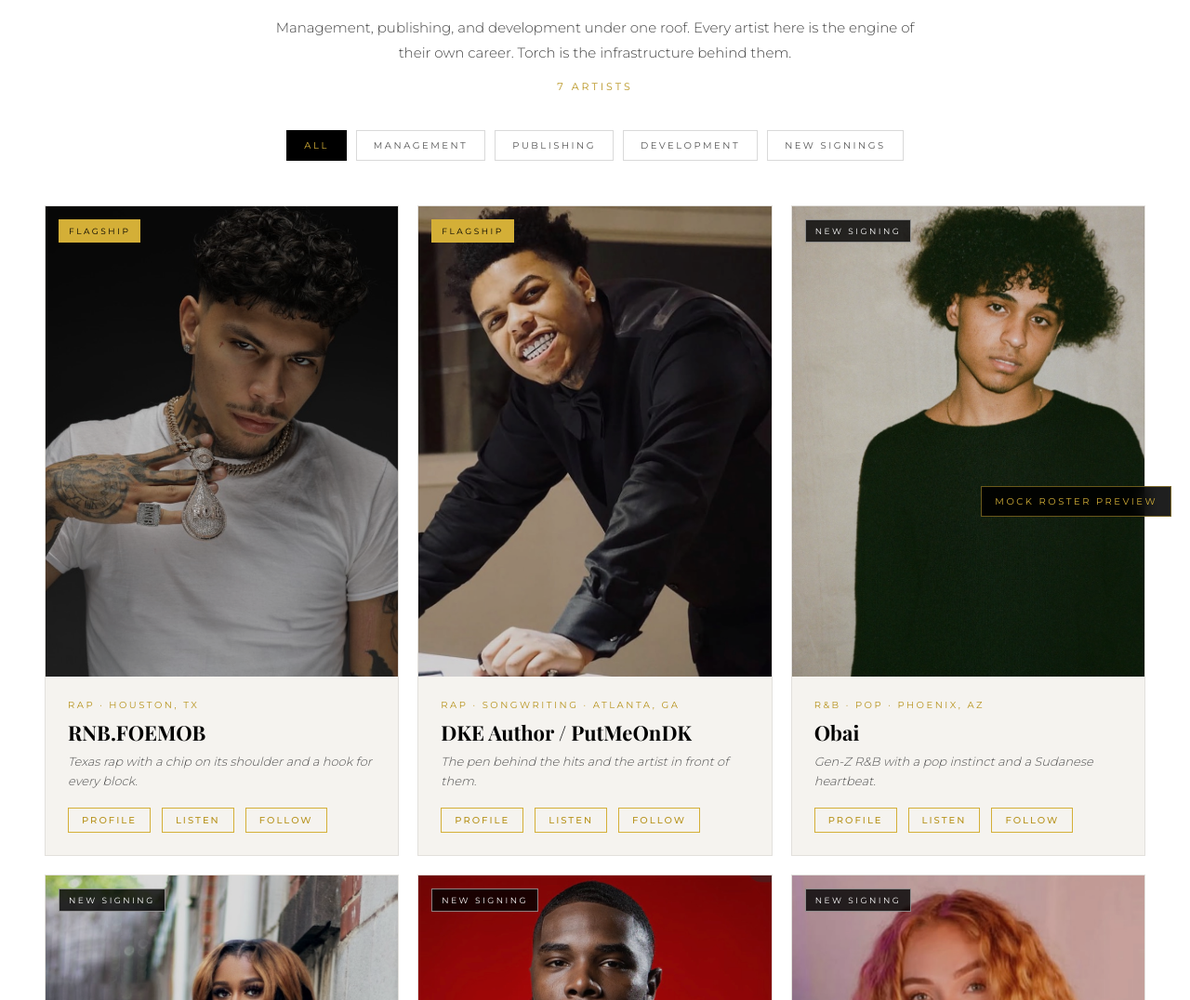
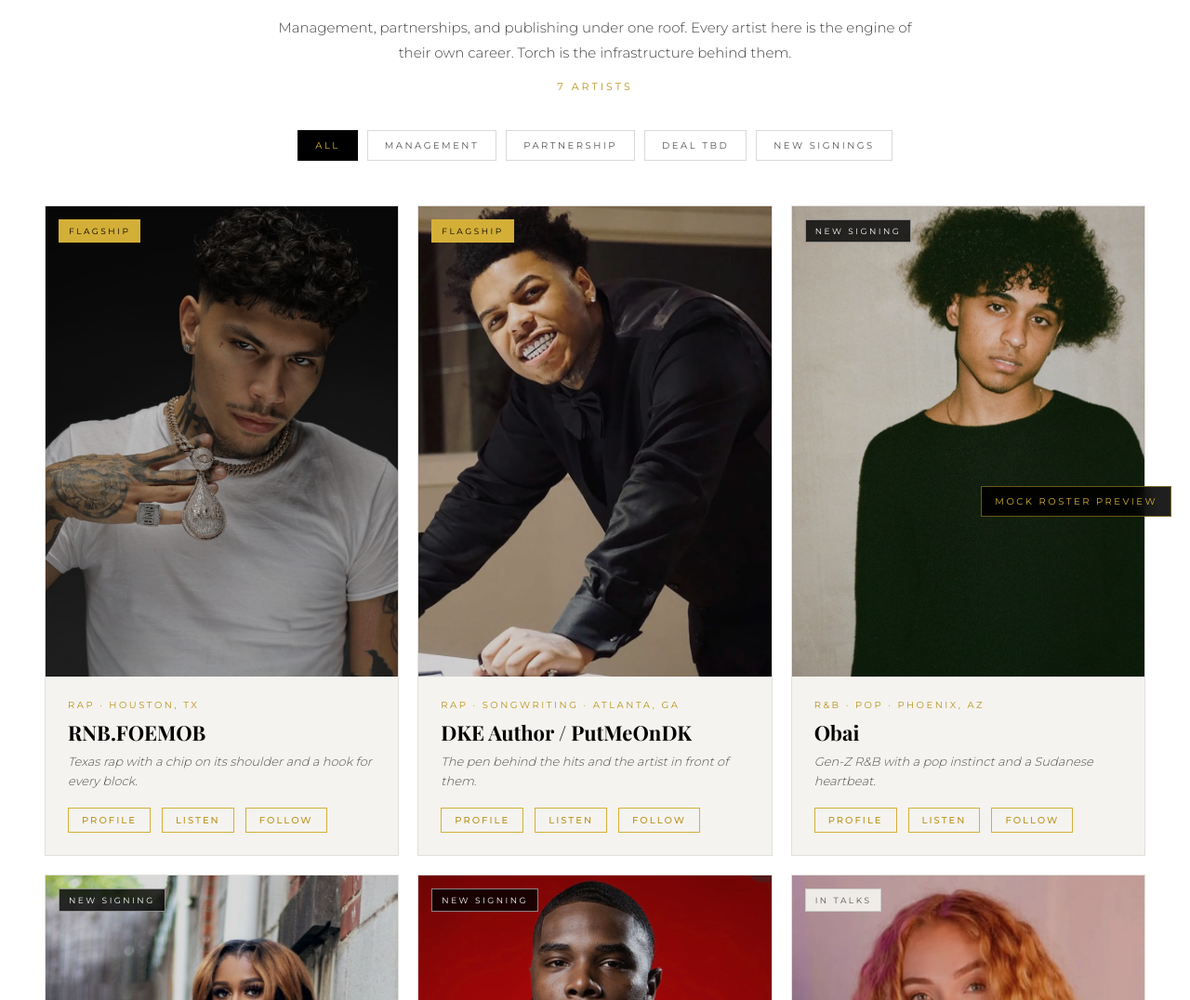
Before and after one commit to jcoleman304/torchmusicgroup-roster-mock, a plain HTML site: page roster.html in a window 1280 px wide. Shown: the part 224-1300 px from the top of the page at 93% size. Drawn offline with nearby package versions, Linux system fonts and the light colour scheme; a web font is replaced by a local one.

Commit message:
Deal structures: Partnership division, DKE split deal, Shyanne + Gringo TBD
Co-Authored-By: Claude Fable 5.1 <noreply@anthropic.com>
Claude-Session: https://claude.ai/code/session_01EFKjB4N5JwsTL13FM5FgeC

```diff
--- a/mock.css
+++ b/mock.css
@@ -42,6 +42,7 @@
 .status-tag.status--flagship { background: var(--gold); color: var(--black); border-color: var(--gold); }
 .status-tag.status--new-signing { background: rgba(0,0,0,0.8); color: #fff; border-color: rgba(255,255,255,0.5); }
 .status-tag.status--in-development { background: rgba(245,243,239,0.9); color: var(--black); border-color: transparent; }
+.status-tag.status--in-talks { background: rgba(245,243,239,0.92); color: #555; border-color: rgba(0,0,0,0.15); }
 .status-tag.status--publishing { background: rgba(0,0,0,0.8); color: var(--gold); }
 
 .artist-meta { font-family: var(--sans); font-size: 10px; letter-spacing: 2.5px; text-transform: uppercase; color: var(--gold-dark); margin-bottom: 8px; }
@@ -119,7 +120,7 @@
 }
 @media (max-width: 768px) {
     .roster-grid.roster-grid--mock { grid-template-columns: 1fr; }
-    .roster-divisions { grid-template-columns: 1fr; }
+    .roster-divisions { grid-template-columns: 1fr !important; }
     .roster-division { border-right: none; border-bottom: 1px solid rgba(0,0,0,0.08); }
     .artist-page { padding-top: 110px; }
     .artist-hero { grid-template-columns: 1fr; gap: 32px; }
--- a/mock.js
+++ b/mock.js
@@ -60,20 +60,34 @@ async function renderRosterGrid() {
     const count = document.getElementById('roster-count');
     if (count) { const im = artists.filter(a => !a.real).length; count.textContent = `${artists.length} artists` + (im ? ` · ${artists.length - im} real · ${im} imagined` : ''); }
 
-    // Division summary
+    // Division summary (only divisions present on the roster)
     const divs = document.getElementById('roster-divisions');
+    const ORDER = ['Management', 'Partnership', 'Publishing', 'Development', 'TBD'];
+    const desc = {
+        'Management': 'Career strategy, releases, touring, brand, and the day-to-day business of being an artist.',
+        'Partnership': 'Joint ventures where Torch and the artist build the business together: shared investment, shared upside.',
+        'Publishing': 'Writers and producers whose catalog and placements compound across the whole roster.',
+        'Development': 'Artists in the build: voice, identity, songs, and a first impression worth waiting for.',
+        'TBD': 'Conversations in progress. Deal structure to be defined with the artist and counsel.'
+    };
+    const countIn = dv => artists.filter(a => String(a.division).split(' · ').includes(dv)).length;
+    const present = ORDER.filter(dv => countIn(dv) > 0);
     if (divs) {
-        const desc = {
-            'Management': 'Career strategy, releases, touring, brand, and the day-to-day business of being an artist.',
-            'Publishing': 'Writers and producers whose catalog and placements compound across the whole roster.',
-            'Development': 'Artists in the build: voice, identity, songs, and a first impression worth waiting for.'
-        };
-        divs.innerHTML = ['Management', 'Publishing', 'Development'].map(d => `
+        divs.innerHTML = present.map(dv => `
             <div class="roster-division reveal">
-                <div class="roster-division-num">${artists.filter(a => a.division === d).length}</div>
-                <div class="roster-division-name">${d}</div>
-                <div class="roster-division-desc">${desc[d]}</div>
+                <div class="roster-division-num">${countIn(dv)}</div>
+                <div class="roster-division-name">${dv === 'TBD' ? 'Deal TBD' : dv}</div>
+                <div class="roster-division-desc">${desc[dv]}</div>
             </div>`).join('');
+        divs.style.gridTemplateColumns = `repeat(${Math.min(present.length, 4)}, 1fr)`;
+    }
+
+    // Filter buttons (built from the data)
+    const filtersEl = document.getElementById('roster-filters');
+    if (filtersEl) {
+        const items = [['all', 'All'], ...present.map(dv => [dv, dv === 'TBD' ? 'Deal TBD' : dv])];
+        if (artists.some(a => a.status === 'New Signing')) items.push(['New Signing', 'New Signings']);
+        filtersEl.innerHTML = items.map(([k, label], i) => `<button class="roster-filter ${i === 0 ? 'active' : ''}" data-filter="${esc(k)}">${esc(label)}</button>`).join('');
     }
 
     // Filters
@@ -83,7 +97,7 @@ async function renderRosterGrid() {
             btn.classList.add('active');
             const f = btn.dataset.filter;
             grid.querySelectorAll('.artist-strip-card').forEach(card => {
-                const show = f === 'all' || card.dataset.division === f || card.dataset.status === f;
+                const show = f === 'all' || card.dataset.division.split(' · ').includes(f) || card.dataset.status === f;
                 card.classList.toggle('is-hidden', !show);
                 if (show) card.classList.add('visible');
             });
@@ -151,7 +165,7 @@ async function renderArtistPage() {
                 <div class="reveal reveal-delay-2">${stats}</div>
                 <div class="artist-facts reveal reveal-delay-3">
                     <div><div class="artist-fact-key">Genre</div><div class="artist-fact-val">${esc(a.genre)}</div></div>
-                    <div><div class="artist-fact-key">Division</div><div class="artist-fact-val">TMG ${esc(a.division)}</div></div>
+                    <div><div class="artist-fact-key">Deal</div><div class="artist-fact-val">${esc(a.deal || a.division)}</div></div>
                     <div><div class="artist-fact-key">Hometown</div><div class="artist-fact-val">${esc(a.hometown || 'TBD')}</div></div>
                     <div><div class="artist-fact-key">With Torch Since</div><div class="artist-fact-val">${esc(a.since)}</div></div>
                 </div>
--- a/roster.html
+++ b/roster.html
@@ -68,17 +68,11 @@
         <div class="roster-intro">
             <div class="section-label reveal">Torch Music Group</div>
             <h2 class="section-title reveal reveal-delay-1">The <span class="gold">Roster.</span></h2>
-            <p class="section-text reveal reveal-delay-2">Management, publishing, and development under one roof. Every artist here is the engine of their own career. Torch is the infrastructure behind them.</p>
+            <p class="section-text reveal reveal-delay-2">Management, partnerships, and publishing under one roof. Every artist here is the engine of their own career. Torch is the infrastructure behind them.</p>
             <div class="roster-count reveal reveal-delay-2" id="roster-count"></div>
         </div>
 
-        <div class="roster-filters reveal reveal-delay-3">
-            <button class="roster-filter active" data-filter="all">All</button>
-            <button class="roster-filter" data-filter="Management">Management</button>
-            <button class="roster-filter" data-filter="Publishing">Publishing</button>
-            <button class="roster-filter" data-filter="Development">Development</button>
-            <button class="roster-filter" data-filter="New Signing">New Signings</button>
-        </div>
+        <div class="roster-filters reveal reveal-delay-3" id="roster-filters"></div>
 
         <div class="artist-strip roster-grid roster-grid--mock" id="roster-grid"></div>
 
--- a/roster.json
+++ b/roster.json
@@ -1,5 +1,5 @@
 {
-  "_readme": "MOCK ROSTER DATA. Edit this file to add, remove, or rewrite imagined artists. Fields: slug, name, real (true = actual TMG artist), status (Flagship | New Signing | In Development | Publishing), division (Management | Publishing | Development), genre, hometown, descriptor, bio[], sound[], photo, accent, links{}, stats{} (optional), releases[] (mock), since.",
+  "_readme": "MOCK ROSTER DATA. Edit this file to add, remove, or rewrite imagined artists. Fields: slug, name, real (true = actual TMG artist), status (Flagship | New Signing | In Development | Publishing), division (Management | Partnership | Publishing | Development | TBD; combine with ' · ' for split deals), deal (optional plain-language deal description), genre, hometown, descriptor, bio[], sound[], photo, accent, links{}, stats{} (optional), releases[] (mock), since.",
   "artists": [
     {
       "slug": "rnb-foemob",
@@ -34,7 +34,7 @@
       "name": "DKE Author / PutMeOnDK",
       "real": true,
       "status": "Flagship",
-      "division": "Publishing",
+      "division": "Management · Partnership",
       "genre": "Rap · Songwriting",
       "hometown": "Atlanta, GA",
       "descriptor": "The pen behind the hits and the artist in front of them.",
@@ -55,14 +55,15 @@
         "instagram": "https://www.instagram.com/dke_author/"
       },
       "since": 2024,
-      "releases": []
+      "releases": [],
+      "deal": "Management as a songwriter · Partnership as an artist"
     },
     {
       "slug": "obai",
       "name": "Obai",
       "real": true,
       "status": "New Signing",
-      "division": "Management",
+      "division": "Partnership",
       "genre": "R&B · Pop",
       "hometown": "Phoenix, AZ",
       "descriptor": "Gen-Z R&B with a pop instinct and a Sudanese heartbeat.",
@@ -101,14 +102,15 @@
           "date": "2023-01-01",
           "cover": "images/mock/obai-cover-2.svg"
         }
-      ]
+      ],
+      "deal": "Partnership"
     },
     {
       "slug": "dejhha",
       "name": "Dejhha",
       "real": true,
       "status": "New Signing",
-      "division": "Development",
+      "division": "Partnership",
       "genre": "Rap",
       "hometown": "Philadelphia, PA",
       "descriptor": "Philly rap with no filter. Says it on record the way she would say it to your face.",
@@ -147,14 +149,15 @@
           "date": "2024-08-01",
           "cover": "images/mock/dejhha-cover-2.svg"
         }
-      ]
+      ],
+      "deal": "Partnership"
     },
     {
       "slug": "1f-flippa",
       "name": "1F Flippa",
       "real": true,
       "status": "New Signing",
-      "division": "Management",
+      "division": "Partnership",
       "genre": "Rap",
       "hometown": "Savannah, GA",
       "descriptor": "From the NFL to the booth. Savannah rap with discipline, positivity, and a chain that says the name.",
@@ -199,14 +202,15 @@
           "date": "2022-01-01",
           "cover": "images/mock/1f-flippa-cover-3.svg"
         }
-      ]
+      ],
+      "deal": "Partnership"
     },
     {
       "slug": "shyanne",
       "name": "Shyanne",
       "real": true,
-      "status": "New Signing",
-      "division": "Development",
+      "status": "In Talks",
+      "division": "TBD",
       "genre": "R&B · Pop",
       "hometown": "",
       "descriptor": "Soulful voice, bright energy. A singer-songwriter with the range to go pop and the roots to stay R&B.",
@@ -245,14 +249,15 @@
           "date": "2025-01-01",
           "cover": "images/mock/shyanne-cover-2.svg"
         }
-      ]
+      ],
+      "deal": "Deal structure TBD"
     },
     {
       "slug": "gringo",
       "name": "Gringo",
       "real": true,
-      "status": "New Signing",
-      "division": "Management",
+      "status": "In Talks",
+      "division": "TBD",
       "genre": "Rap",
       "hometown": "Texas",
       "descriptor": "Texas to the bone. Camo brim, Stars jersey, and records built for the truck speakers.",
@@ -278,7 +283,8 @@
         "top_market": "Dallas · Houston · Austin"
       },
       "since": 2026,
-      "releases": []
+      "releases": [],
+      "deal": "Deal structure TBD"
     }
   ]
 }
```
